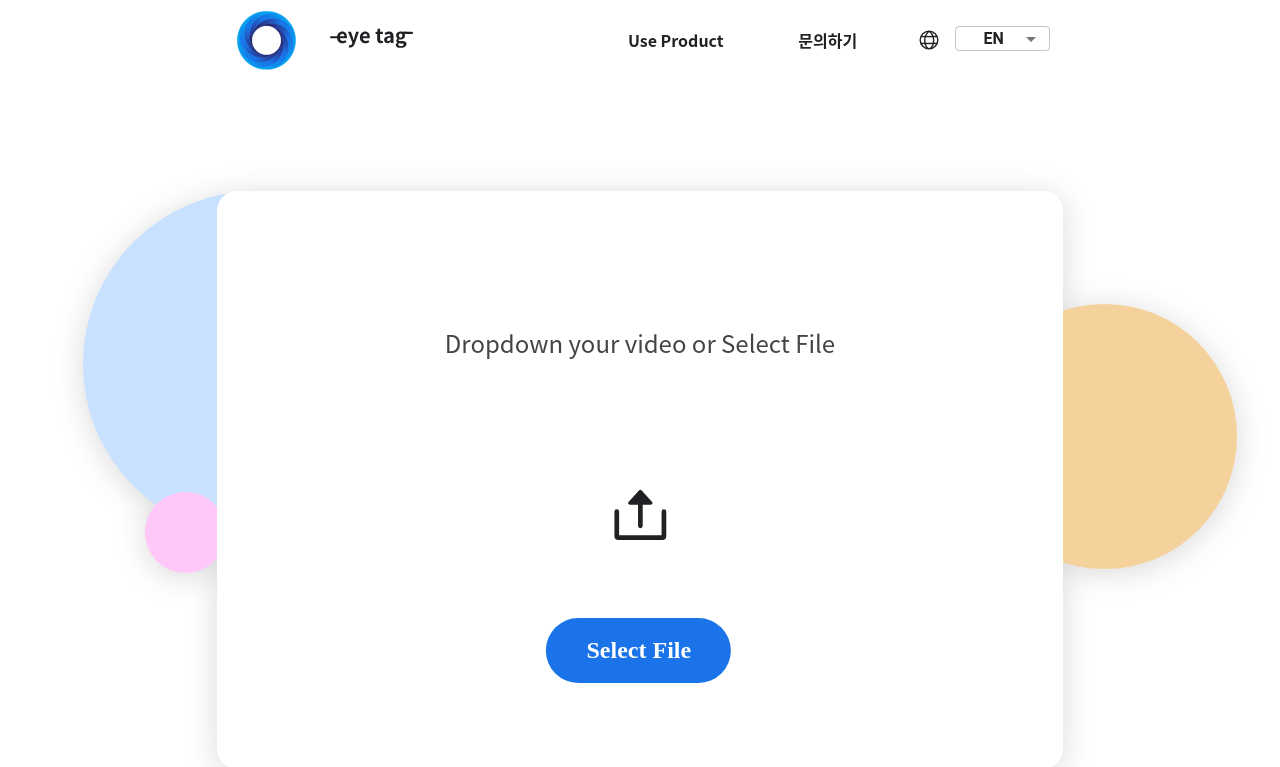
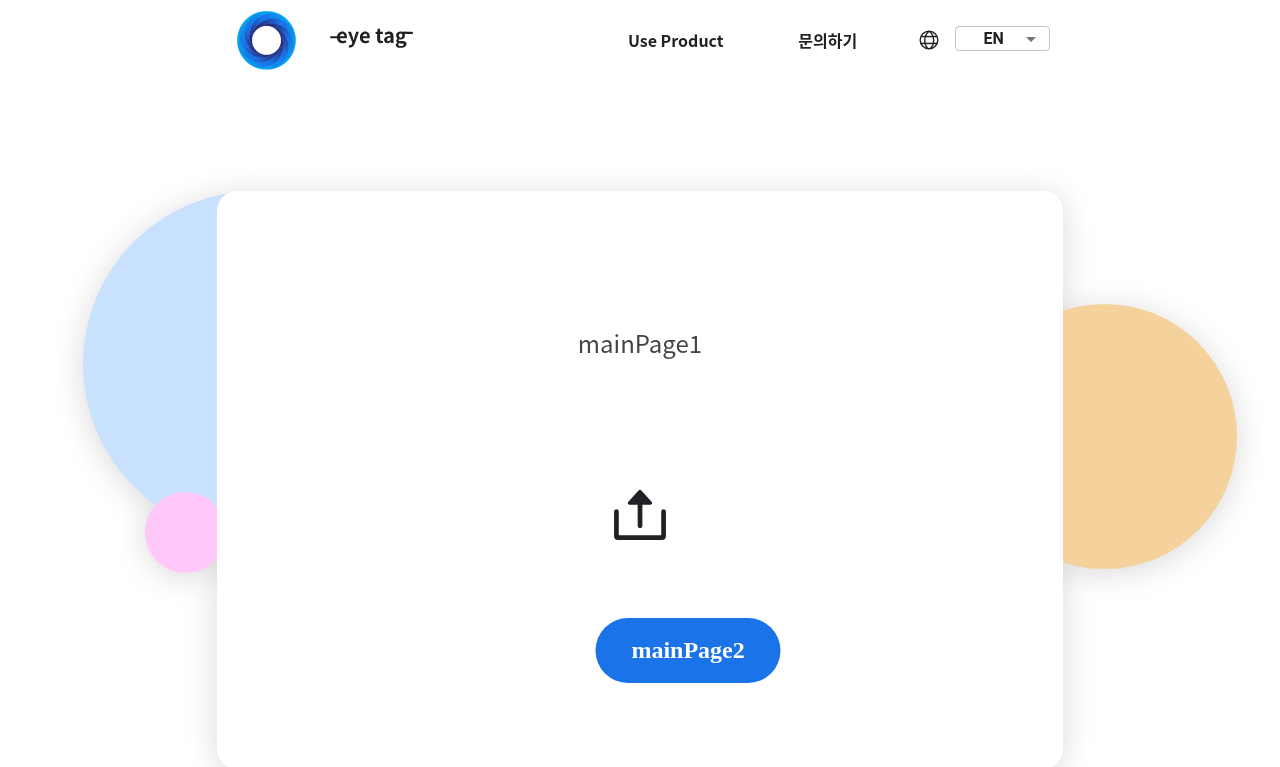
Before and after one commit to gkseogus/HallymCapStone, a React (Create React App) app: page /main in a window 1280 px wide. Shown: the top 767 px of the page. Built offline with nearby package versions, Linux system fonts and the light colour scheme.

Commit message:
221031_apply to 번역 문구삽입

```diff
--- a/src/components/Main/index.js
+++ b/src/components/Main/index.js
@@ -1,5 +1,6 @@
 import React, { useCallback, useState } from "react";
 import { useDropzone } from "react-dropzone";
+import { useTranslation } from "react-i18next";
 import styled, { css } from "styled-components";
 import DropIcon from "../Main/Img/dropIcon.svg";
 import MainAgain from "./MainAgain";
@@ -151,6 +152,7 @@ const SelectText = styled.p`
 
 const Main = (props) => {
   const [change, setChange] = useState(false);
+  const { t } = useTranslation("");
 
   const onDrop = useCallback(
     (acceptedFiles) => {
@@ -189,10 +191,10 @@ const Main = (props) => {
           <DropzoneContain {...getRootProps({ className: "dropzone" })}>
             <InputContain>
               <Inputprops {...getInputProps()} />
-              <InputText>Dropdown your video or Select File</InputText>
+              <InputText>{t("mainPage1")}</InputText>
               <InputLogoContain src={DropIcon} alt="dropIcon" />
               <SelectButton>
-                <SelectText onClick={open}>Select File </SelectText>
+                <SelectText onClick={open}>{t("mainPage2")} </SelectText>
               </SelectButton>
             </InputContain>
           </DropzoneContain>
```
